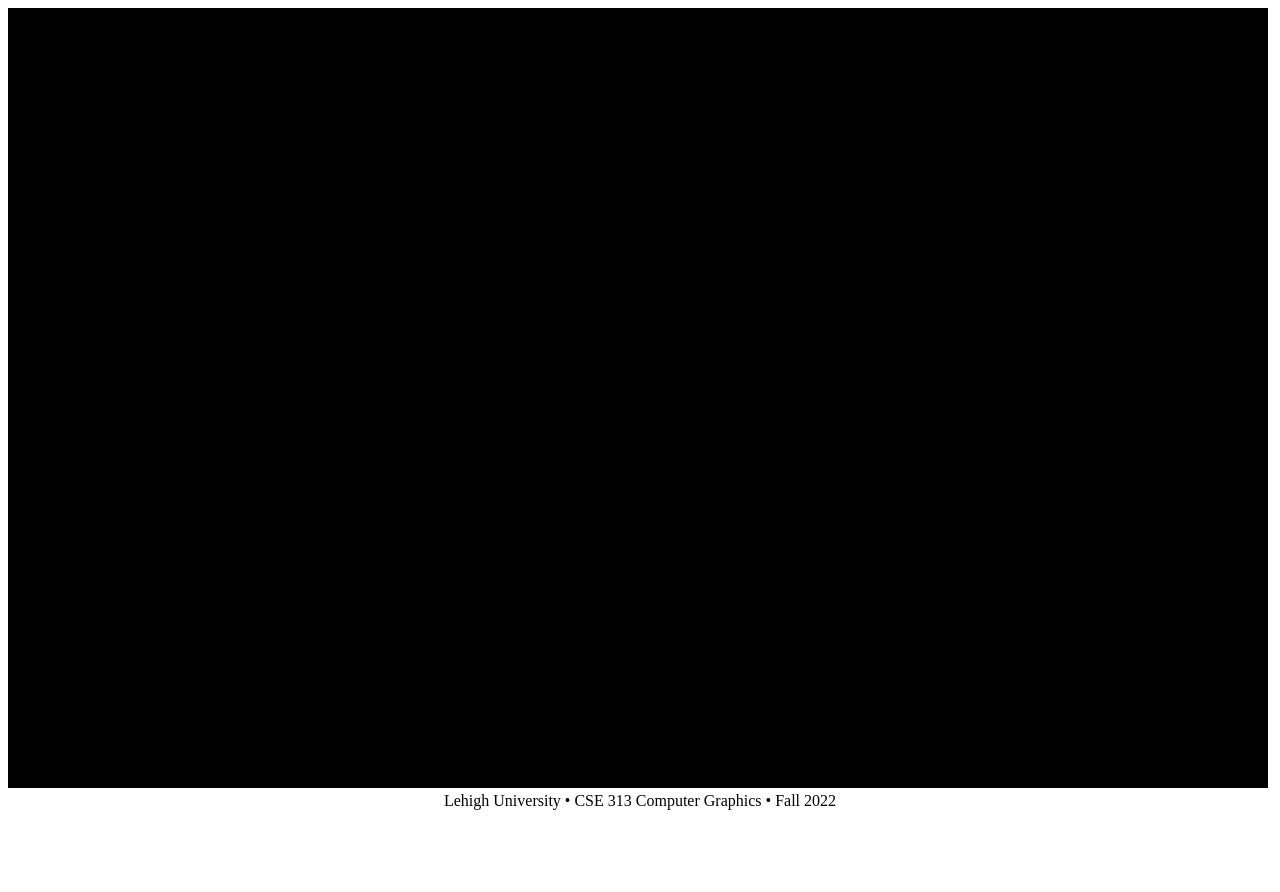
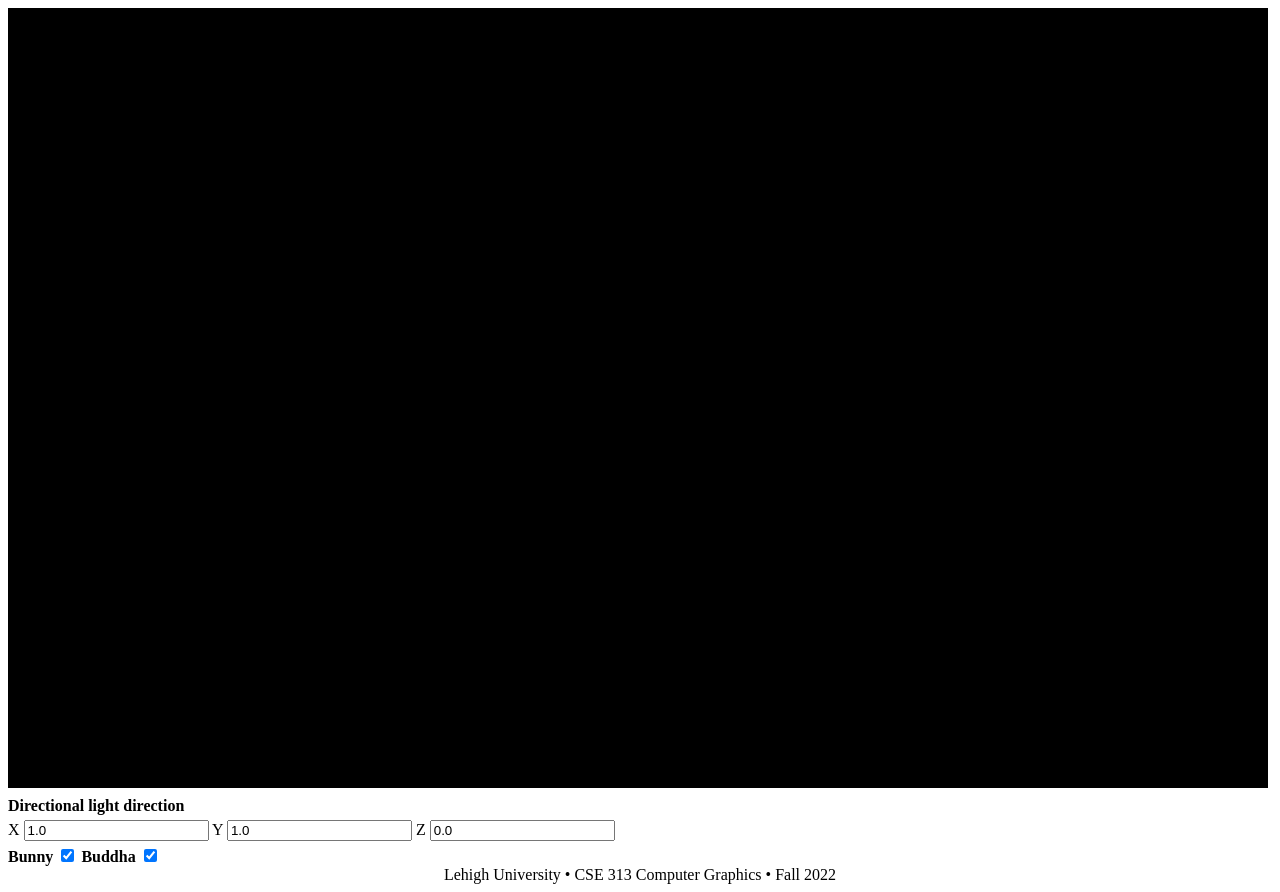
Before and after one commit to xuc323/computer-graphics, a plain HTML site: page pages/project6.html in a window 1280 px wide. Before the commit the page ends 818 px from the top, so only its background shows below. Drawn offline with Linux system fonts and the light colour scheme; no server answers.

Commit message:
Project 6: Added HTML elements to control the draw scene

```diff
--- a/pages/project6.html
+++ b/pages/project6.html
@@ -201,7 +201,45 @@
   </head>
   <body onload="webGLStart();">
     <canvas id="webGLcanvas" style="border: none"> </canvas>
-    <div class="inputs"></div>
+    <div class="inputs">
+      <div style="margin-top: 5px; margin-bottom: 5px">
+        <div style="font-weight: bold; margin-bottom: 5px">
+          Directional light direction
+        </div>
+        <label for="directionalDirectionX">X</label>
+        <input
+          type="number"
+          name="X"
+          id="directionalDirectionX"
+          value="1.0"
+          step="0.01"
+        />
+        <label for="directionalDirectionY">Y</label>
+        <input
+          type="number"
+          name="Y"
+          id="directionalDirectionY"
+          value="1.0"
+          step="0.01"
+        />
+        <label for="directionalDirectionZ">Z</label>
+        <input
+          type="number"
+          name="Z"
+          id="directionalDirectionZ"
+          value="0.0"
+          step="0.01"
+        />
+      </div>
+      <span style="margin-top: 5px; margin-bottom: 5px; font-weight: bold">
+        <label for="drawBunny">Bunny</label>
+        <input type="checkbox" name="bunny" id="drawBunny" checked />
+      </span>
+      <span style="margin-top: 5px; font-weight: bold">
+        <label for="drawBuddha">Buddha</label>
+        <input type="checkbox" name="buddha" id="drawBuddha" checked />
+      </span>
+    </div>
     <footer>
       <p style="text-align: center; margin: 0">
         Lehigh University &bullet; CSE 313 Computer Graphics &bullet; Fall 2022
--- a/scripts/project6/draw.js
+++ b/scripts/project6/draw.js
@@ -105,7 +105,11 @@ function drawScene() {
   gl.uniform3fv(shaderProgram.ambientColorUniform, [0.35, 0.35, 0.35]);
 
   // set directional light
-  vec3.normalize(directionalMatrix, [1.0, 1.0, 0.0]);
+  vec3.normalize(directionalMatrix, [
+    document.getElementById("directionalDirectionX").value,
+    document.getElementById("directionalDirectionY").value,
+    document.getElementById("directionalDirectionZ").value,
+  ]);
   gl.uniform3fv(shaderProgram.lightingDirectionUniform, directionalMatrix);
   gl.uniform3fv(shaderProgram.directionalColorUniform, [0.0, 1.0, 0.0]);
 
@@ -125,7 +129,8 @@ function drawScene() {
   /*************************
    * START DRAWING BUNNY
    *************************/
-  if (bunneyBuffer.loaded) {
+  const drawBunny = document.getElementById("drawBunny").checked;
+  if (bunneyBuffer.loaded && drawBunny) {
     // reset the model view matrix
     mat4.identity(mvMatrix);
     // set the position of the sphere
@@ -180,7 +185,8 @@ function drawScene() {
   /*************************
    * START DRAWING BUDDHA
    *************************/
-  if (buddhaBuffer.loaded) {
+  const drawBuddha = document.getElementById("drawBuddha").checked;
+  if (buddhaBuffer.loaded && drawBuddha) {
     // reset the model view matrix
     mat4.identity(mvMatrix);
     // set the position of the sphere
```
